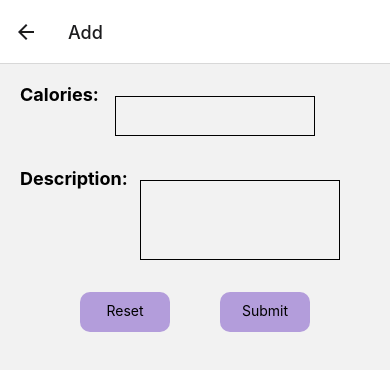
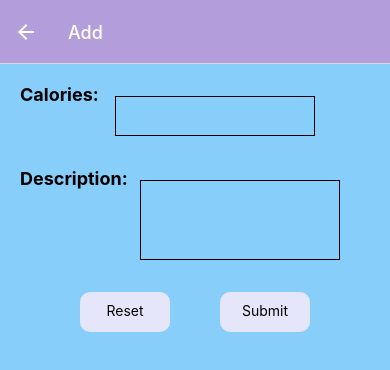
Before and after one commit to guanxiaotongyz/CS5520-Spring23-Assignment2-GXT, a React Native app: screen /Add in a window 390 px wide. Shown: the top 370 px of the page. Built offline with nearby package versions, Linux system fonts and the light colour scheme; no server answers; the database is empty.

Commit message:
complete add component format

```diff
--- a/App.js
+++ b/App.js
@@ -6,6 +6,7 @@ import { createBottomTabNavigator } from "@react-navigation/bottom-tabs";
 import Home from "./screens/Home";
 import EditEntries from "./screens/EditEntries";
 import AddExpense from "./screens/AddEntries";
+import colors from "./styles /colors";
 
 
 
@@ -20,7 +21,16 @@ function App() {
           component={Home}
           options={{ headerShown: false }}
         />
-        <Stack.Screen name="Add" component={AddExpense} />
+        <Stack.Screen name="Add" component={AddExpense}
+                        options={{
+                          headerStyle: {
+                            backgroundColor: colors.rebecapurple,
+                          },
+                          headerTintColor: colors.white,
+                          headerTitleStyle: {
+                            fontSize: 18,
+                          },
+                        }} />
         <Stack.Screen name="EditEntries" component={EditEntries} />
       </Stack.Navigator>
     </NavigationContainer>
--- a/screens/AddEntries.js
+++ b/screens/AddEntries.js
@@ -23,7 +23,7 @@ const AddEntries = () => {
   // invaild input check
   const checkInput = () => {
     // if calories is null or empty or less than 0
-    if (calories == null || calories == "" || parseInt(calories) < 0) {
+    if (calories == null || calories == "" || parseInt(calories) < 0 || isNaN(calories)) {
       invaildAlert();
       return false;
     }
@@ -63,7 +63,7 @@ const AddEntries = () => {
   };
 
   return (
-    <View>
+    <View style={styles.container}>
       <View style={styles.caloriesInputContainer}>
         <Text style={styles.text}>Calories: </Text>
         <TextInput
@@ -128,7 +128,7 @@ const styles = StyleSheet.create({
   },
   button: {
     alignItems: "center",
-    backgroundColor: colors.rebecapurple,
+    backgroundColor: colors.lightpurple,
     padding: 10,
     height: 40,
     width: 90,
@@ -155,6 +155,10 @@ const styles = StyleSheet.create({
     marginLeft: 80,
     marginRight: 80,
   },
+  container: {
+    flex: 1,
+    backgroundColor: colors.lightgreenblue,
+  },
 });
 
 export default AddEntries;
--- a/screens/Home.js
+++ b/screens/Home.js
@@ -40,8 +40,6 @@ const Home = ({ navigation }) => {
         tabBarInactiveTintColor: colors.grey,
         headerStyle: { backgroundColor: colors.lightgreenblue },
         headerTintColor: colors.darkblue,
-
-
 
       }
 
--- a/styles /colors.js
+++ b/styles /colors.js
@@ -15,6 +15,8 @@ const colors = {
     red: '#ff0000',
     darkred: '#8b0000',
     rebecapurple: '#b39ddb',
+    purple: '#800080',
+    lightpurple: '#e6e6fa',
 }
 
 
```
